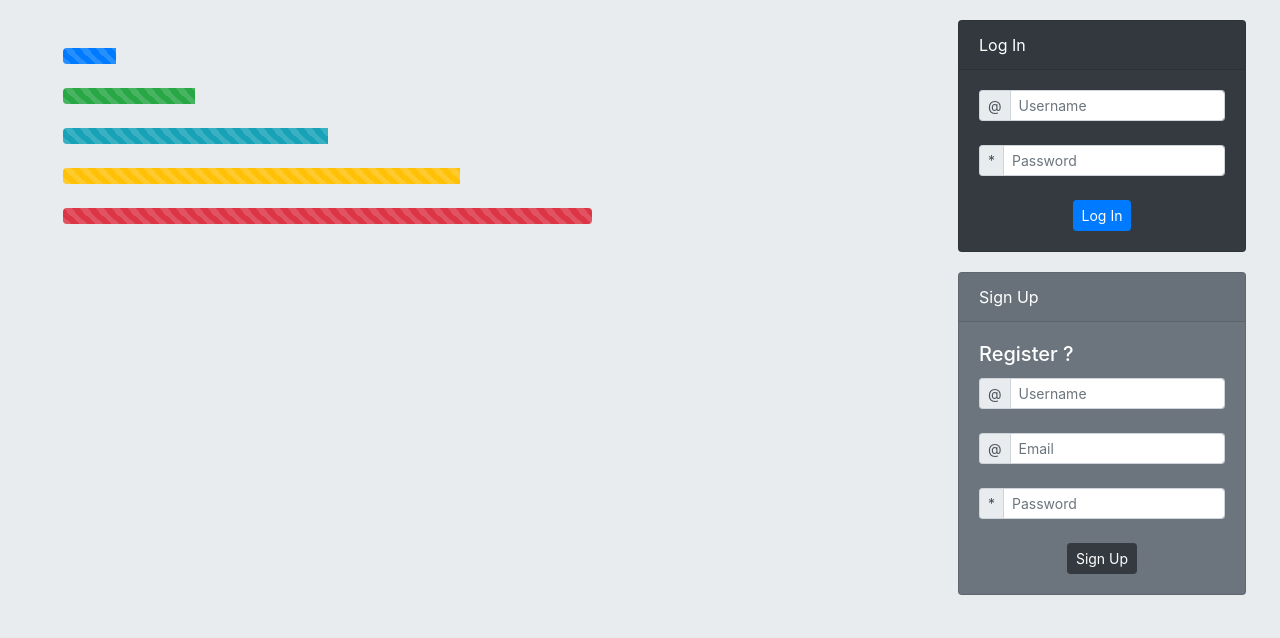
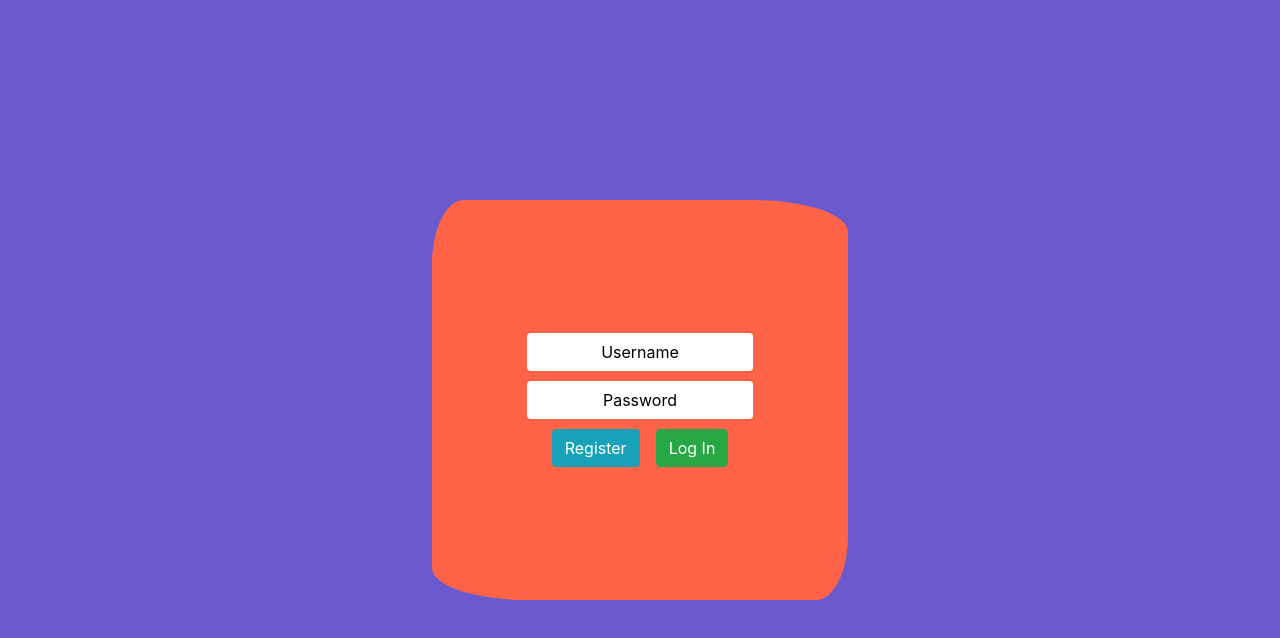
Before and after one commit to yllgashi/count, an Angular app: page / in a window 1280 px wide. Shown: the top 638 px of the page. Built offline with nearby package versions, Linux system fonts and the light colour scheme.

Commit message:
login updated

```diff
--- a/src/app/login/login.component.css
+++ b/src/app/login/login.component.css
@@ -1,4 +1,20 @@
 main {
-  background-color: #E9ECEF;
+  background-color: SlateBlue;
   height: 100vh;
 }
+
+.log-in {
+  background-color: Tomato;
+  border-radius: 2em 6em 2em 6em / 4em 2em 4em 2em;
+  border: 2px;
+}
+
+.login-inputs {
+  border: 0px !important;
+}
+
+::placeholder {
+  color: black;
+  text-align: center;
+  font-weight: 400;
+}
--- a/src/app/login/login.component.html
+++ b/src/app/login/login.component.html
@@ -1,94 +1,16 @@
 
-<main class="row col-12 m-0">
-  <section class="col-6 p-5">
-    <div class="progress">
-      <div class="progress-bar progress-bar-striped" role="progressbar" style="width: 10%" aria-valuenow="10" aria-valuemin="0" aria-valuemax="100"></div>
-    </div><br>
-    <div class="progress">
-      <div class="progress-bar progress-bar-striped bg-success" role="progressbar" style="width: 25%" aria-valuenow="25" aria-valuemin="0" aria-valuemax="100"></div>
-    </div><br>
-    <div class="progress">
-      <div class="progress-bar progress-bar-striped bg-info" role="progressbar" style="width: 50%" aria-valuenow="50" aria-valuemin="0" aria-valuemax="100"></div>
-    </div><br>
-    <div class="progress">
-      <div class="progress-bar progress-bar-striped bg-warning" role="progressbar" style="width: 75%" aria-valuenow="75" aria-valuemin="0" aria-valuemax="100"></div>
-    </div><br>
-    <div class="progress">
-      <div class="progress-bar progress-bar-striped bg-danger" role="progressbar" style="width: 100%" aria-valuenow="100" aria-valuemin="0" aria-valuemax="100"></div>
+<main class="row col-12 m-0 align-items-center justify-content-center">
+
+  <!-- login -->
+  <section class="row col-4 align-content-center justify-content-center h-50 log-in">
+    <input type="text" [(ngModel)]="loginUsername" class="form-control login-inputs col-7" id="inlineFormInputGroupUsername" placeholder="Username" (keyup.enter)="navigateToHome()"/>
+    <br><br>
+    <input type="password" [(ngModel)]="loginPassword" class="form-control login-inputs col-7" id="inlineFormInputGroupUsername" placeholder="Password" (keyup.enter)="navigateToHome()"/>
+    <br><br>
+    <div class="row col-12 align-content-center justify-content-center">
+      <button type="button" class="btn btn-info mr-2">Register</button>
+      <button type="button" class="btn btn-success ml-2" (click)="navigateToHome()">Log In</button>
     </div>
-  </section>
-
-  <section class="col-6">
-  <!-- login -->
-  <article class="row justify-content-end m-1">
-      <div class="card text-white bg-dark mb-3 my-3" style="max-width: 18rem;">
-        <div class="card-header">Log In</div>
-        <div class="card-body">
-          <!-- username -->
-          <div class="input-group input-group-sm">
-            <div class="input-group-prepend">
-              <div class="input-group-text">@</div>
-            </div>
-            <input type="text" [(ngModel)]="loginUsername" class="form-control" id="inlineFormInputGroupUsername" placeholder="Username" (keyup.enter)="navigateToHome()"/>
-          </div>
-          <br />
-
-          <!-- password -->
-          <div class="input-group input-group-sm">
-            <div class="input-group-prepend">
-              <div class="input-group-text">*</div>
-            </div>
-            <input type="password" [(ngModel)]="loginPassword" class="form-control" id="inlineFormInputGroupUsername" placeholder="Password" (keyup.enter)="navigateToHome()"/>
-          </div>
-          <br />
-
-          <div class="row justify-content-center">
-            <button type="button" (click)="navigateToHome()" class="btn btn-primary btn-sm">
-              Log In
-            </button>
-          </div>
-        </div>
-      </div>
-    </article>
-
-    <article class="row justify-content-end m-1">
-      <div class="card text-white bg-secondary mb-3" style="max-width: 18rem;">
-        <div class="card-header">Sign Up</div>
-        <div class="card-body">
-          <h5 class="card-title">Register ?</h5>
-
-          <!-- username -->
-          <div class="input-group input-group-sm">
-            <div class="input-group-prepend">
-              <div class="input-group-text">@</div>
-            </div>
-            <input type="text" class="form-control" id="inlineFormInputGroupUsername" placeholder="Username" />
-          </div>
-          <br />
-
-          <!-- email -->
-          <div class="input-group input-group-sm">
-            <div class="input-group-prepend">
-              <div class="input-group-text">@</div>
-            </div>
-            <input type="text" class="form-control" id="inlineFormInputGroupEmail" placeholder="Email" />
-          </div>
-          <br />
-
-          <!-- password -->
-          <div class="input-group input-group-sm">
-            <div class="input-group-prepend">
-              <div class="input-group-text">*</div>
-            </div>
-            <input type="password" class="form-control" id="inlineFormInputGroupUsername" placeholder="Password" />
-          </div>
-          <br />
-
-          <div class="row justify-content-center">
-            <button type="button" class="btn btn-dark btn-sm" routerLink="/home">Sign Up</button>
-          </div>
-        </div>
-      </div>
-    </article>
+    <p *ngIf="incorrectUsernameOrPass;" class="font-italic font-weight-lighter text-warning">Username or password is incorrect</p>
   </section>
 </main>
--- a/src/app/login/login.component.ts
+++ b/src/app/login/login.component.ts
@@ -10,6 +10,7 @@ export class LoginComponent implements OnInit {
   loginUsername;
   loginPassword;
   loginRouterLink = "";
+  incorrectUsernameOrPass = false;
 
   constructor(private _router: Router) { }
 
@@ -21,7 +22,7 @@ export class LoginComponent implements OnInit {
       this._router.navigateByUrl('/home');
     }
     else {
-      alert("Incorrect! Try Again.");
+      this.incorrectUsernameOrPass = true;
     }
   }
 
```
